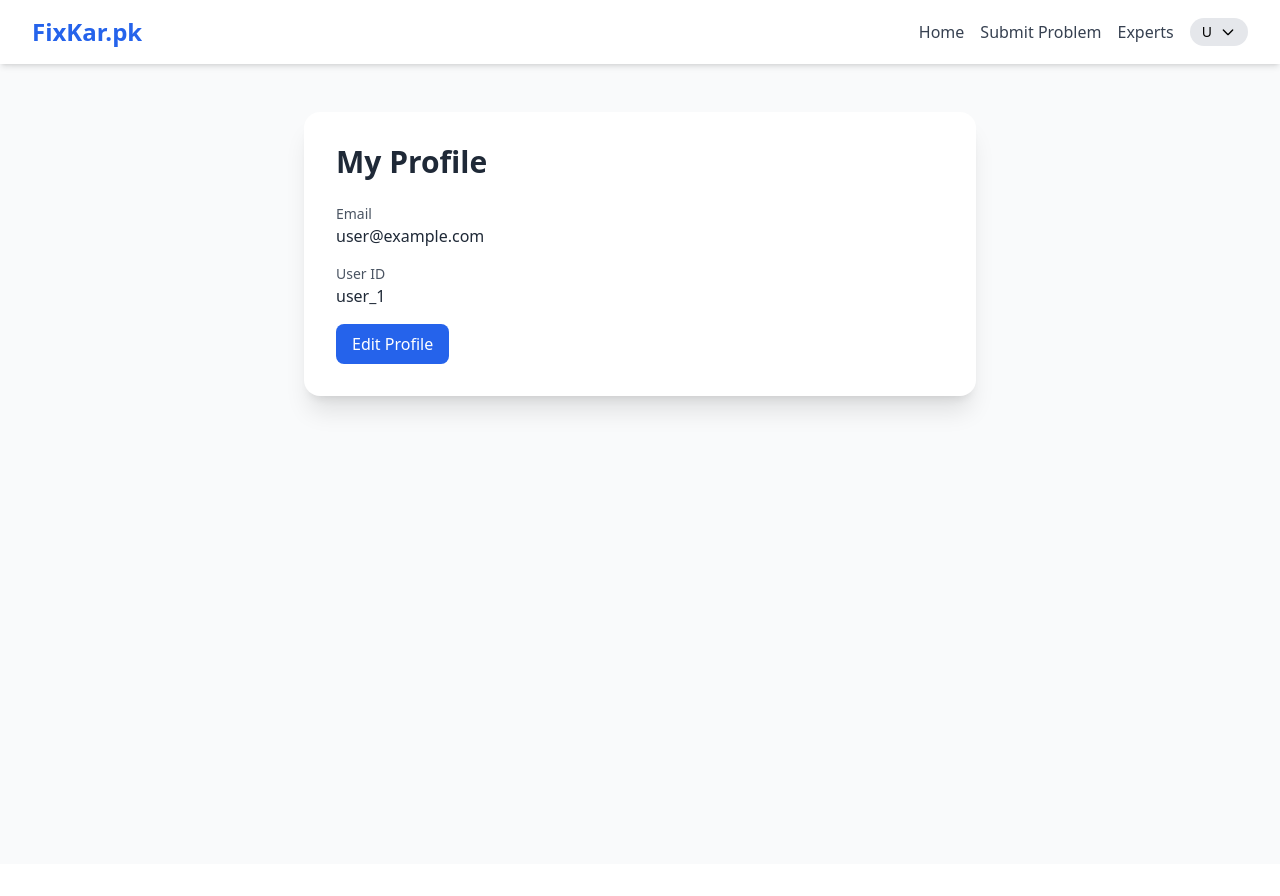
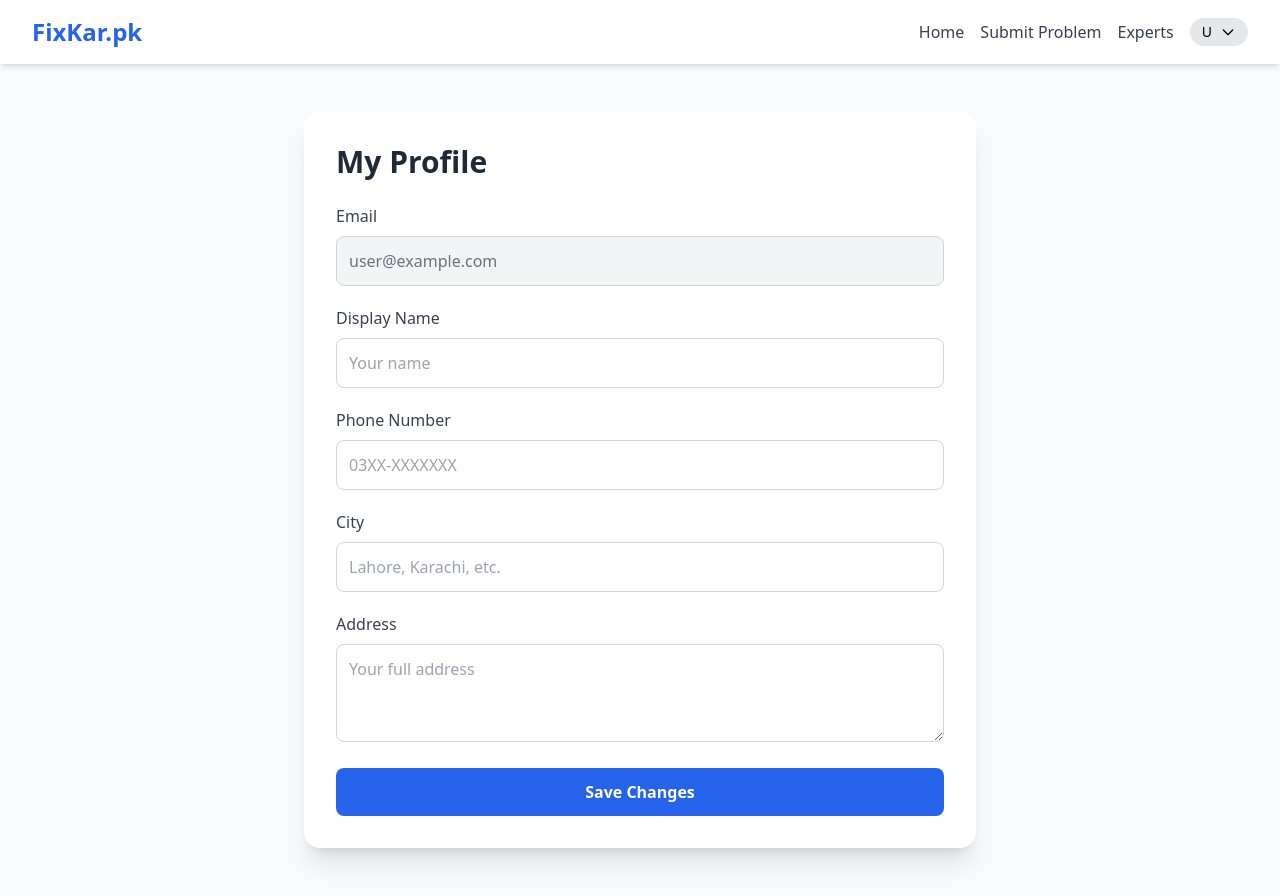
Before and after one commit to 1ststudent/Fixkar.pk, a React (Vite) app: page /profile in a window 1280 px wide. Before the commit the page ends 864 px from the top, so only its background shows below. Built offline with nearby package versions, Linux system fonts and the light colour scheme; no server answers; the database is empty; sample sign-in values are in the browser's storage.

Commit message:
added dark mode and profile edit

```diff
--- a/src/App.jsx
+++ b/src/App.jsx
@@ -21,10 +21,12 @@ import SubmitQuote from './pages/expert/SubmitQuote';
 import ProblemQuotes from './pages/user/ProblemQuotes';
 import Profile from './pages/Profile';
 import Settings from './pages/Settings';
+import { ThemeProvider } from './context/ThemeContext';
 
 function App() {
   return (
     <Router>
+      <ThemeProvider>
       <AuthProvider>    {/* 👈 Wrap kiya */}
         <Navbar />
         <Routes>
@@ -65,6 +67,7 @@ function App() {
 </Route>
         </Routes>
       </AuthProvider>
+      </ThemeProvider>
     </Router>
   );
 }
--- a/src/components/Navbar.jsx
+++ b/src/components/Navbar.jsx
@@ -3,8 +3,10 @@ import { motion } from 'framer-motion';
 import { useAuth } from '../context/AuthContext';
 import { useExpert } from '../hooks/useExpert';
 import { useState } from 'react';
+import { useTheme } from '../context/ThemeContext';
 
 export default function Navbar() {
+  const { isDark, toggleTheme } = useTheme();
   const { currentUser, logout } = useAuth();
   const { isExpert } = useExpert();
   const [dropdownOpen, setDropdownOpen] = useState(false);
@@ -100,13 +102,13 @@ export default function Navbar() {
                     <div className="px-4 py-2 flex items-center justify-between">
                       <span className="text-gray-800">🌙 Dark Theme</span>
                       <button
-                        onClick={() => {
-                          // Toggle theme logic - you can implement later
-                          alert('Dark theme toggle - will be implemented soon');
-                        }}
-                        className="text-sm bg-gray-200 px-2 py-1 rounded"
+                        onClick={toggleTheme}
+                        className="w-full text-left px-4 py-2 text-gray-800 hover:bg-gray-100 flex items-center justify-between"
                       >
-                        Toggle
+                        <span>{isDark ? '☀️ Light Mode' : '🌙 Dark Mode'}</span>
+                        <span className="text-xs bg-gray-200 px-2 py-1 rounded">
+                          {isDark ? 'ON' : 'OFF'}
+                        </span>
                       </button>
                     </div>
 
--- a/src/context/AuthContext.jsx
+++ b/src/context/AuthContext.jsx
@@ -6,6 +6,9 @@ import {
   signOut,
   onAuthStateChanged
 } from 'firebase/auth';
+import { db } from '../firebase';
+import { doc, setDoc } from 'firebase/firestore';
+
 
 const AuthContext = createContext();
 
@@ -18,9 +21,23 @@ export function AuthProvider({ children }) {
   const [loading, setLoading] = useState(true);
 
   // Signup function
-  function signup(email, password) {
-    return createUserWithEmailAndPassword(auth, email, password);
-  }
+
+  async function signup(email, password) {
+  // 1. User create karo Firebase Authentication mein
+  const userCredential = await createUserWithEmailAndPassword(auth, email, password);
+
+  // 2. Ab user ka document Firestore mein banao (users collection mein)
+  await setDoc(doc(db, 'users', userCredential.user.uid), {
+    email: userCredential.user.email,
+    createdAt: new Date(),
+    displayName: '',
+    phone: '',
+    address: '',
+    city: ''
+  });
+
+  return userCredential;
+}
 
   // Login function
   function login(email, password) {
--- /dev/null
+++ b/src/context/ThemeContext.jsx
@@ -0,0 +1,38 @@
+import { createContext, useContext, useEffect, useState } from 'react';
+
+const ThemeContext = createContext();
+
+export function useTheme() {
+  return useContext(ThemeContext);
+}
+
+export function ThemeProvider({ children }) {
+  const [isDark, setIsDark] = useState(() => {
+    // Check local storage first
+    const saved = localStorage.getItem('theme');
+    return saved === 'dark' ? true : false;
+  });
+
+  useEffect(() => {
+    if (isDark) {
+      document.documentElement.classList.add('dark');
+      localStorage.setItem('theme', 'dark');
+    } else {
+      document.documentElement.classList.remove('dark');
+      localStorage.setItem('theme', 'light');
+    }
+  }, [isDark]);
+
+  const toggleTheme = () => setIsDark(prev => !prev);
+
+  const value = {
+    isDark,
+    toggleTheme
+  };
+
+  return (
+    <ThemeContext.Provider value={value}>
+      {children}
+    </ThemeContext.Provider>
+  );
+}
--- a/src/index.css
+++ b/src/index.css
@@ -57,3 +57,49 @@ html {
   0% { transform: rotate(0deg); }
   100% { transform: rotate(360deg); }
 }
+
+/* Dark mode styles */
+.dark {
+  background-color: #1a202c;
+  color: #f7fafc;
+}
+
+.dark body {
+  background-color: #1a202c;
+}
+
+.dark .bg-white {
+  background-color: #2d3748;
+}
+
+.dark .text-gray-800 {
+  color: #f7fafc;
+}
+
+.dark .text-gray-700 {
+  color: #e2e8f0;
+}
+
+.dark .text-gray-600 {
+  color: #cbd5e0;
+}
+
+.dark .bg-gray-50 {
+  background-color: #2d3748;
+}
+
+.dark .bg-gray-100 {
+  background-color: #4a5568;
+}
+
+.dark .border-gray-200 {
+  border-color: #4a5568;
+}
+
+.dark .border-gray-300 {
+  border-color: #718096;
+}
+
+.dark .shadow-md {
+  box-shadow: 0 4px 6px -1px rgba(0, 0, 0, 0.3);
+}
--- a/src/pages/Profile.jsx
+++ b/src/pages/Profile.jsx
@@ -1,32 +1,142 @@
+import { useState, useEffect } from 'react';
 import { useAuth } from '../context/AuthContext';
+import { db } from '../firebase';
+import { doc, getDoc, setDoc } from 'firebase/firestore';
 import { motion } from 'framer-motion';
 
 export default function Profile() {
   const { currentUser } = useAuth();
+  const [loading, setLoading] = useState(true);
+  const [saving, setSaving] = useState(false);
+  const [formData, setFormData] = useState({
+    displayName: '',
+    phone: '',
+    address: '',
+    city: ''
+  });
+
+  // Fetch user data from Firestore
+  useEffect(() => {
+    const fetchUserData = async () => {
+      if (!currentUser) return;
+      try {
+        const userDoc = await getDoc(doc(db, 'users', currentUser.uid));
+        if (userDoc.exists()) {
+          setFormData(userDoc.data());
+        }
+      } catch (error) {
+        console.error('Error fetching user data:', error);
+      } finally {
+        setLoading(false);
+      }
+    };
+    fetchUserData();
+  }, [currentUser]);
+
+  const handleChange = (e) => {
+    const { name, value } = e.target;
+    setFormData(prev => ({ ...prev, [name]: value }));
+  };
+
+  const handleSubmit = async (e) => {
+    e.preventDefault();
+    setSaving(true);
+    try {
+      await setDoc(doc(db, 'users', currentUser.uid), {
+        ...formData,
+        email: currentUser.email,
+        updatedAt: new Date()
+      }, { merge: true });  // merge: true to keep existing fields
+      alert('Profile updated successfully!');
+    } catch (error) {
+      console.error('Error saving profile:', error);
+      alert('Failed to save profile.');
+    } finally {
+      setSaving(false);
+    }
+  };
+
+  if (loading) {
+    return <div className="min-h-screen flex items-center justify-center">Loading...</div>;
+  }
 
   return (
-    <div className="min-h-screen bg-gray-50 py-12 px-4">
+    <div className="min-h-screen bg-gray-50 dark:bg-gray-900 py-12 px-4">
       <div className="max-w-2xl mx-auto">
         <motion.div
           initial={{ opacity: 0, y: 20 }}
           animate={{ opacity: 1, y: 0 }}
-          className="bg-white rounded-2xl shadow-xl p-8"
+          className="bg-white dark:bg-gray-800 rounded-2xl shadow-xl p-8"
         >
-          <h1 className="text-3xl font-bold text-gray-800 mb-6">My Profile</h1>
-          <div className="space-y-4">
+          <h1 className="text-3xl font-bold text-gray-800 dark:text-white mb-6">My Profile</h1>
+
+          <form onSubmit={handleSubmit} className="space-y-5">
             <div>
-              <label className="block text-gray-600 text-sm">Email</label>
-              <p className="text-gray-800 font-medium">{currentUser?.email}</p>
+              <label className="block text-gray-700 dark:text-gray-300 font-medium mb-2">Email</label>
+              <input
+                type="email"
+                value={currentUser.email}
+                disabled
+                className="w-full p-3 border border-gray-300 dark:border-gray-600 rounded-lg bg-gray-100 dark:bg-gray-700 text-gray-500 dark:text-gray-400"
+              />
             </div>
+
             <div>
-              <label className="block text-gray-600 text-sm">User ID</label>
-              <p className="text-gray-800 font-medium">{currentUser?.uid}</p>
+              <label className="block text-gray-700 dark:text-gray-300 font-medium mb-2">Display Name</label>
+              <input
+                type="text"
+                name="displayName"
+                value={formData.displayName || ''}
+                onChange={handleChange}
+                className="w-full p-3 border border-gray-300 dark:border-gray-600 rounded-lg focus:ring-2 focus:ring-blue-500 dark:bg-gray-700 dark:text-white"
+                placeholder="Your name"
+              />
             </div>
-            {/* Yahan aap edit profile ka form add kar sakte ho */}
-            <button className="bg-blue-600 text-white px-4 py-2 rounded-lg hover:bg-blue-700">
-              Edit Profile
+
+            <div>
+              <label className="block text-gray-700 dark:text-gray-300 font-medium mb-2">Phone Number</label>
+              <input
+                type="tel"
+                name="phone"
+                value={formData.phone || ''}
+                onChange={handleChange}
+                className="w-full p-3 border border-gray-300 dark:border-gray-600 rounded-lg focus:ring-2 focus:ring-blue-500 dark:bg-gray-700 dark:text-white"
+                placeholder="03XX-XXXXXXX"
+              />
+            </div>
+
+            <div>
+              <label className="block text-gray-700 dark:text-gray-300 font-medium mb-2">City</label>
+              <input
+                type="text"
+                name="city"
+                value={formData.city || ''}
+                onChange={handleChange}
+                className="w-full p-3 border border-gray-300 dark:border-gray-600 rounded-lg focus:ring-2 focus:ring-blue-500 dark:bg-gray-700 dark:text-white"
+                placeholder="Lahore, Karachi, etc."
+              />
+            </div>
+
+            <div>
+              <label className="block text-gray-700 dark:text-gray-300 font-medium mb-2">Address</label>
+              <textarea
+                name="address"
+                value={formData.address || ''}
+                onChange={handleChange}
+                rows="3"
+                className="w-full p-3 border border-gray-300 dark:border-gray-600 rounded-lg focus:ring-2 focus:ring-blue-500 dark:bg-gray-700 dark:text-white"
+                placeholder="Your full address"
+              />
+            </div>
+
+            <button
+              type="submit"
+              disabled={saving}
+              className="w-full bg-blue-600 text-white py-3 rounded-lg font-semibold hover:bg-blue-700 transition disabled:opacity-50"
+            >
+              {saving ? 'Saving...' : 'Save Changes'}
             </button>
-          </div>
+          </form>
         </motion.div>
       </div>
     </div>
```
